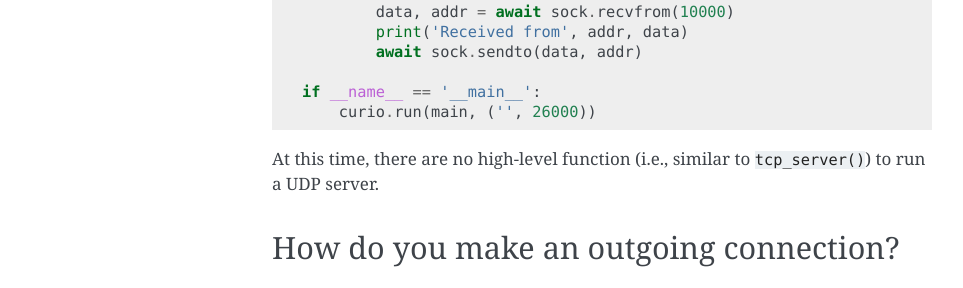
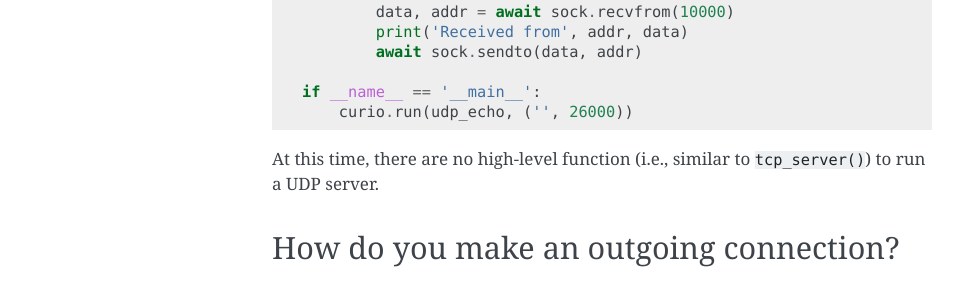
Before and after one commit to dabeaz/curio, a Sphinx documentation site: the page built from docs/howto.rst, in a window 1280 px wide and 900 px high, scrolled down 1021 px. Shown: the part 157-445 px from the top of the window, without its empty margins (148-1111 px from the left). Built offline with Sphinx 7.4.7, drawn with Linux system fonts in a browser that asks for light colours; pages that are not in the unit, such as notebooks, are missing from menus.

Commit message:
Fixed bug in howto

```diff
--- a/docs/howto.rst
+++ b/docs/howto.rst
@@ -57,7 +57,7 @@ Here is an example of a simple UDP echo server using sockets::
             await sock.sendto(data, addr)
 
     if __name__ == '__main__':
-        curio.run(main, ('', 26000))
+        curio.run(udp_echo, ('', 26000))
 
 At this time, there are no high-level function (i.e., similar to
 ``tcp_server()``) to run a UDP server.
```
